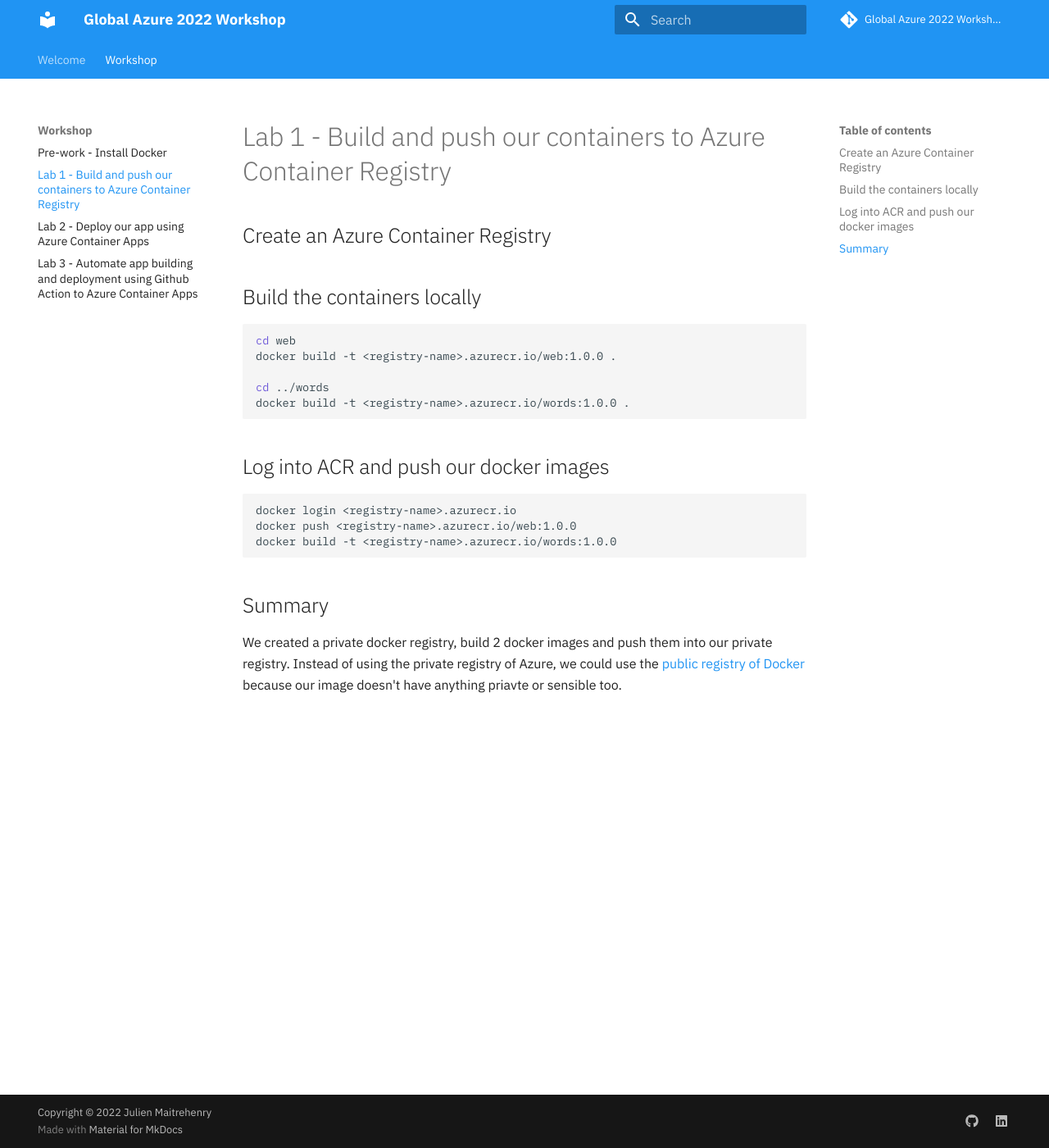
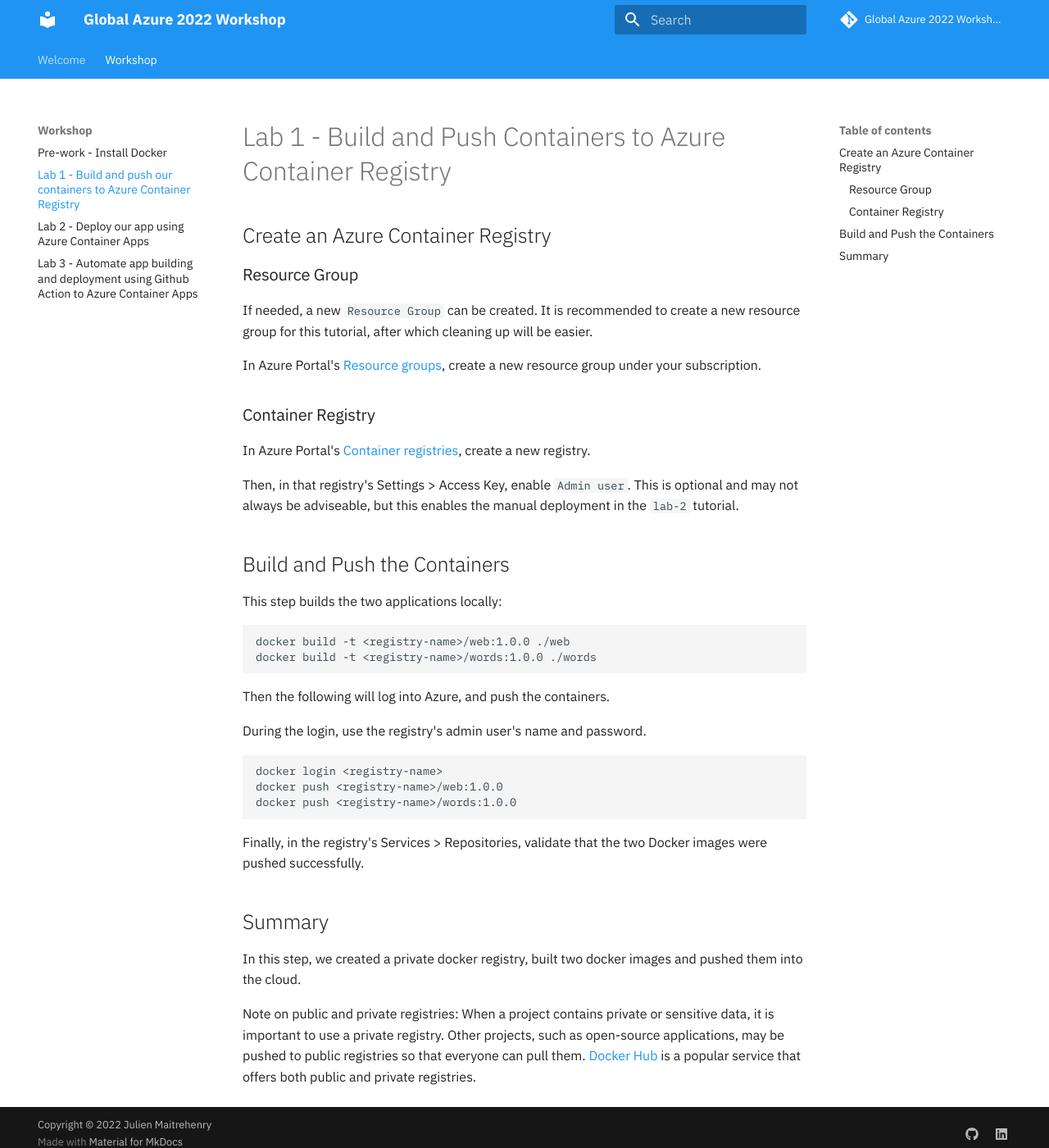
Before and after one commit to jmaitrehenry/ga2022, an MkDocs documentation site: the page built from docs/lab-1/README.md, in a window 1280 px wide and 1400 px high. Shown: the whole window at 82% size. Built offline with MkDocs 1.6.1 and Material for MkDocs 9.7.7, drawn with Linux system fonts in a browser that asks for light colours; comment, search, counter and statistics services are not loaded.

````diff
--- a/docs/lab-1/README.md
+++ b/docs/lab-1/README.md
@@ -1,26 +1,42 @@
-# Lab 1 - Build and push our containers to Azure Container Registry
+# Lab 1 - Build and Push Containers to Azure Container Registry
 
 ## Create an Azure Container Registry
 
-## Build the containers locally
+### Resource Group
+
+If needed, a new `Resource Group` can be created. It is recommended to create a new resource group for this tutorial, after which cleaning up will be easier.
+
+In Azure Portal's [Resource groups](https://portal.azure.com/#blade/HubsExtension/BrowseResourceGroups), create a new resource group under your subscription.
+
+### Container Registry
+
+In Azure Portal's [Container registries](https://portal.azure.com/#blade/HubsExtension/BrowseResource/resourceType/Microsoft.ContainerRegistry%2Fregistries), create a new registry.
+
+Then, in that registry's Settings > Access Key, enable `Admin user`. This is optional and may not always be adviseable, but this enables the manual deployment in the `lab-2` tutorial.
+
+## Build and Push the Containers
+
+This step builds the two applications locally:
 
 ```bash
-cd web
-docker build -t <registry-name>.azurecr.io/web:1.0.0 .
-
-cd ../words
-docker build -t <registry-name>.azurecr.io/words:1.0.0 .
+docker build -t <registry-name>/web:1.0.0 ./web
+docker build -t <registry-name>/words:1.0.0 ./words
 ```
 
-## Log into ACR and push our docker images
+Then the following will log into Azure, and push the containers.
+
+During the login, use the registry's admin user's name and password.
 
 ```bash
-docker login <registry-name>.azurecr.io
-docker push <registry-name>.azurecr.io/web:1.0.0
-docker build -t <registry-name>.azurecr.io/words:1.0.0
+docker login <registry-name>
+docker push <registry-name>/web:1.0.0
+docker push <registry-name>/words:1.0.0
 ```
+
+Finally, in the registry's Services > Repositories, validate that the two Docker images were pushed successfully.
 
 ## Summary
 
-We created a private docker registry, build 2 docker images and push them into our private registry.
-Instead of using the private registry of Azure, we could use the [public registry of Docker ](https://hub.docker.com) because our image doesn't have anything priavte or sensible too.
+In this step, we created a private docker registry, built two docker images and pushed them into the cloud.
+
+Note on public and private registries: When a project contains private or sensitive data, it is important to use a private registry. Other projects, such as open-source applications, may be pushed to public registries so that everyone can pull them. [Docker Hub](https://hub.docker.com) is a popular service that offers both public and private registries.
````
Also changed, not shown: docs/README.md (+8 -8 lines), docs/lab-0/README.md (+3 -4 lines), docs/lab-2/README.md (+30 -2 lines), 1 other file.
